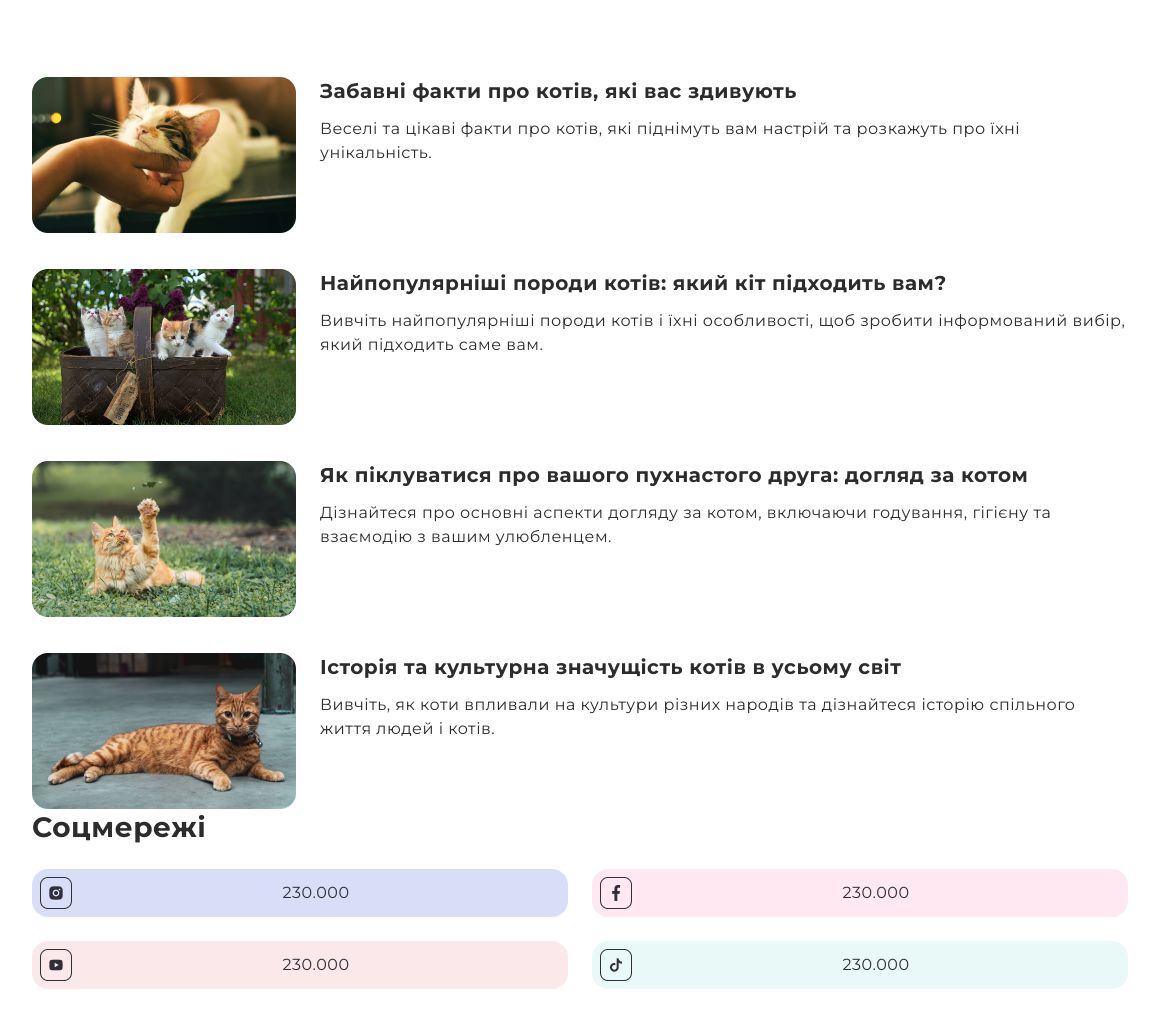
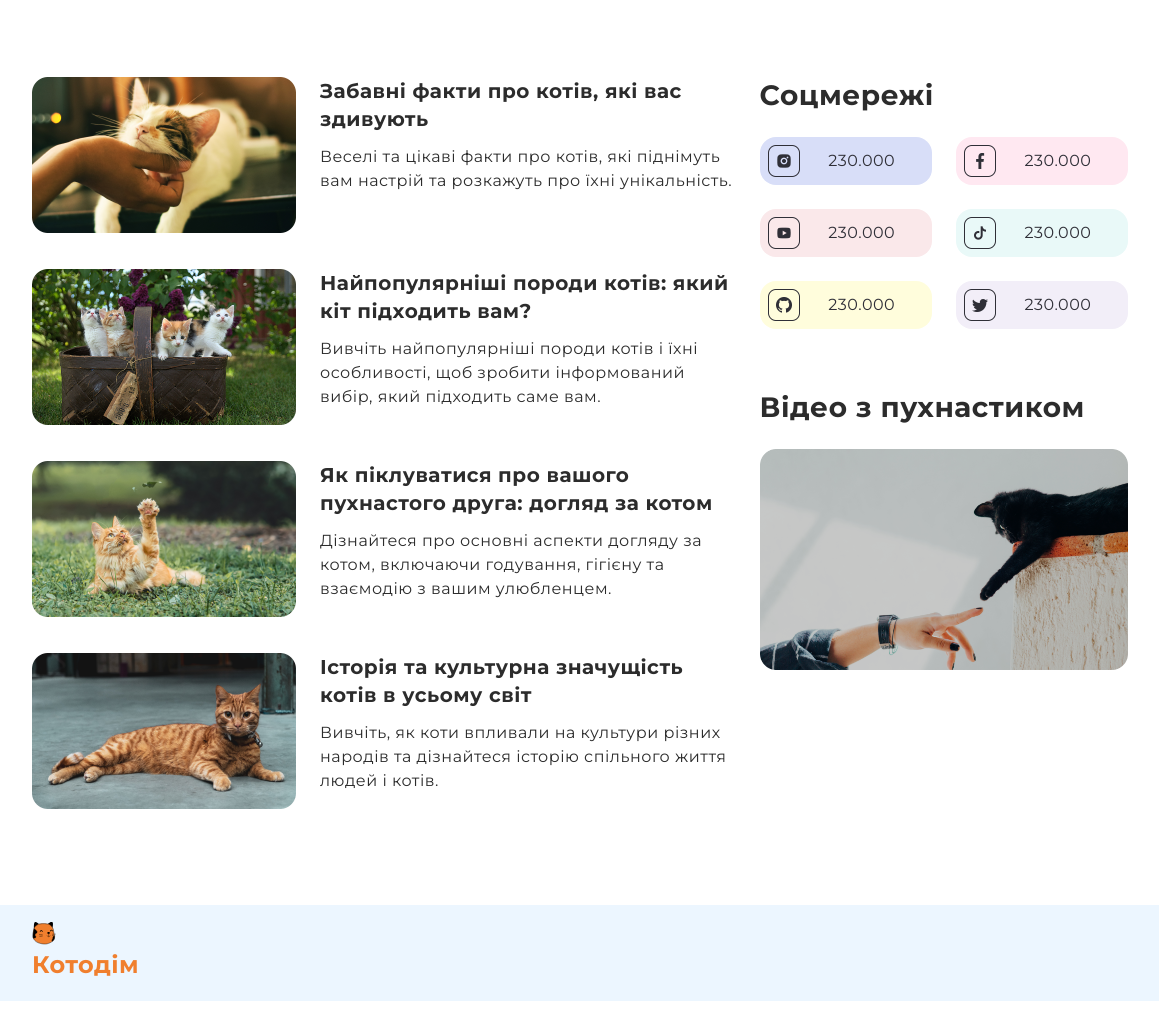
Before and after one commit to grizeus/grid, a plain HTML site: page project/index.html in a window 1536 px wide. Shown: the part 643-1652 px from the top of the page, without its empty margins (188-1347 px from the left). Drawn offline with Linux system fonts and the light colour scheme.

Commit message:
add styles to longread section

```diff
--- a/project/styles.css
+++ b/project/styles.css
@@ -80,6 +80,31 @@
 .post-title {
   color: var(--common-white);
   font-family: var(--common-font);
+}
+
+.longread {
+  display: grid;
+  gap: 96px;
+}
+
+@media screen and (min-width: 1440px) {
+  .longread {
+    grid-template-areas:
+      "b b s"
+      "b b s"
+      "b b v"
+      "b b .";
+    gap: 60px 24px;
+  }
+  .blog {
+    grid-area: b;
+  }
+  .socials {
+    grid-area: s;
+  }
+  .video {
+    grid-area: v;
+  }
 }
 
 .blog-link {
@@ -177,6 +202,7 @@
 .video-title {
   color: var(--grey, #2c2c2c);
   font-family: var(--common-font);
+  margin-bottom: 24px;
 }
 
 .footer {
```
